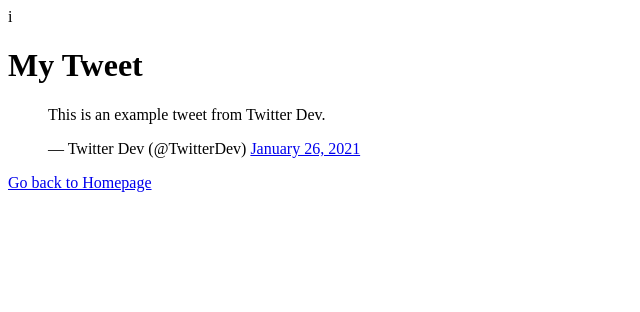
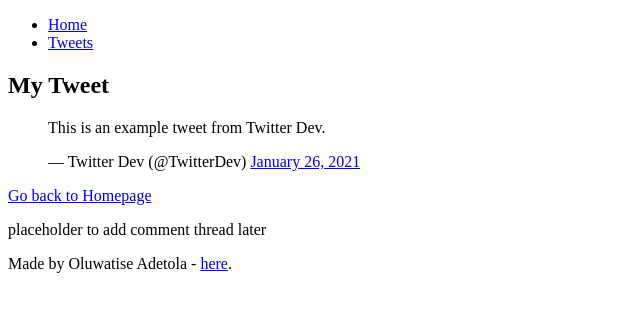
Before and after one commit to oluwatise-dev05/My_First_Portfolio, a plain HTML site: page html_basic/tweets.html in a window 1280 px wide. Shown: the whole page, without its empty margins (0-640 px from the left). Drawn offline with Linux system fonts and the light colour scheme.

Commit message:
Standardize website structure with header, main (article+aside), and footer

```diff
--- a/html_basic/tweets.html
+++ b/html_basic/tweets.html
@@ -1,14 +1,21 @@
-i<!DOCTYPE html>
+<!DOCTYPE html>
 <html lang="en">
 <head>
-  <meta charset="UTF-8">
-  <title>My First Portfolio</title>
+  <meta charset="UTF-8" />
+  <meta name="viewport" content="width=device-width, initial-scale=1" />
+  <title>Tweets</title>
 </head>
 <body>
+  <header>
+    <ul>
+      <li><a href="index.html">Home</a></li>
+      <li><a href="tweets.html">Tweets</a></li>
+    </ul>
+  </header>
 
-
+  <main>
+    <article>
       <h1>My Tweet</h1>
-
       <blockquote class="twitter-tweet">
         <p lang="en" dir="ltr">This is an example tweet from Twitter Dev.</p>&mdash; Twitter Dev (@TwitterDev)
         <a href="https://twitter.com/TwitterDev/status/1354143047324299264?ref_src=twsrc%5Etfw">January 26, 2021</a>
@@ -16,6 +23,15 @@
       <script async src="https://platform.twitter.com/widgets.js" charset="utf-8"></script>
 
       <p><a href="index.html">Go back to Homepage</a></p>
+    </article>
 
+    <aside>
+      <p>placeholder to add comment thread later</p>
+    </aside>
+  </main>
+
+  <footer>
+    <p>Made by Oluwatise Adetola - <a href="https://www.linkedin.com/in/oluwatise-adetola/" target="_blank">here</a>.</p>
+  </footer>
 </body>
 </html>
```
Also changed, not shown: html_basic/index.html (+22 -4 lines). Lines whose indentation alone changed are shown as unchanged.
